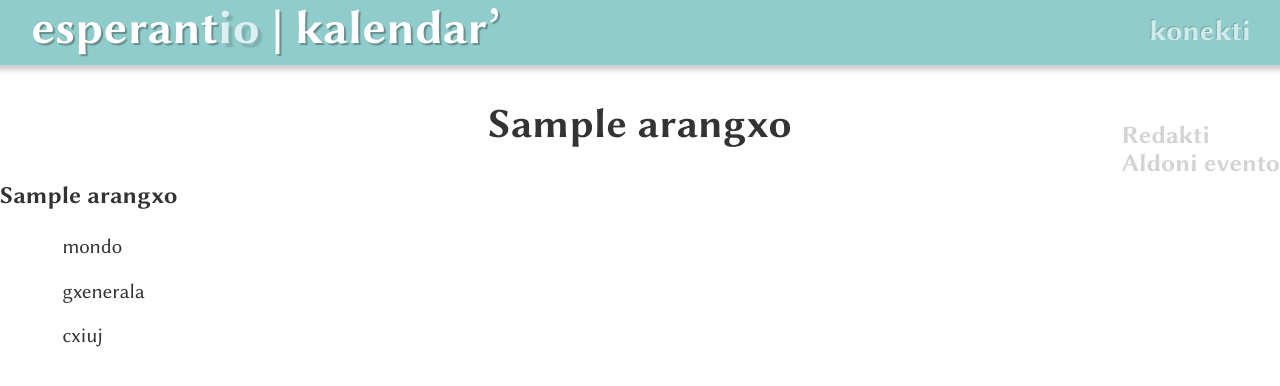
After one commit to batisteo/esperantio, a Django app: a page that uses templates/base.html in a window 1280 px wide. The commit adds this page. Shown: the top 386 px of the page. Run offline with Django 3.2, Linux system fonts and the light colour scheme; tables that the repository leaves empty hold one stand-in row (values such as "Sample post").

Commit message:
Model change of Arangxo-Evento.

```diff
--- a/esperantio/urls.py
+++ b/esperantio/urls.py
@@ -13,19 +13,35 @@ urlpatterns = patterns('',
 
 
 urlpatterns += patterns('evento.views',
-    url(r'^evento/$',
+    url(r'^kal/arangxo/$',
+            view='arangxo_list',
+            name='arangxo_list',),
+
+    url(r'^kal/arangxo/aldoni/$',
+            view='arangxo_create',
+            name='arangxo_create',),
+
+    url(r'^kal/arangxo/(?P<pk>\d+)/$',
+            view='arangxo_detail',
+            name='arangxo_detail',),
+
+    url(r'^kal/arangxo/(?P<pk>\d+)/redakti/$',
+            view='arangxo_update',
+            name='arangxo_update',),
+
+    url(r'^kal/evento/$',
             view='evento_list',
             name='evento_list',),
 
-    url(r'^evento/aldoni/$',
+    url(r'^kal/arangxo/(?P<pk>\d+)/evento/aldoni/$',
             view='evento_create',
             name='evento_create',),
 
-    url(r'^evento/(?P<pk>\d+)/$',
+    url(r'^kal/evento/(?P<pk>\d+)/$',
             view='evento_detail',
             name='evento_detail',),
 
-    url(r'^evento/(?P<pk>\d+)/redakti/$',
+    url(r'^kal/evento/(?P<pk>\d+)/redakti/$',
             view='evento_update',
             name='evento_update',),
 
--- a/evento/models.py
+++ b/evento/models.py
@@ -5,21 +5,34 @@ from django.utils.translation import ugettext_lazy as _
 
 from .elektoj import SKALO_ELEKTOJ, TEMO_ELEKTOJ, PUBLIKO_ELEKTOJ, NB_PARTOPR_ELEKTOJ
 
-class Evento(models.Model):
+
+class Arangxo(models.Model):
     nomo = models.CharField(_("nomo"), max_length=255)
     longa_nomo = models.CharField(_("longa nomo"), max_length=255, blank=True)
     # organizo = models.ForeignKey('evento.Organizo', verbose_name=_("organizo"))
     organizo = models.CharField(_("organizo"), max_length=255, blank=True)
-    retejo = models.URLField(_("retejo"), blank=True)
-    retposxto = models.EmailField(_("retposxto"), blank=True)
-    komenco = models.DateTimeField(_("komenco"), blank=True)
-    fino = models.DateTimeField(_("fino"))
     skalo = models.PositiveSmallIntegerField(_("skalo"),
                 choices=SKALO_ELEKTOJ, max_length=1, null=True, default=0)
     temo = models.PositiveSmallIntegerField(_("temo"),
                 choices=TEMO_ELEKTOJ, max_length=1, null=True, default=0)
     publiko = models.PositiveSmallIntegerField(_("publiko"),
                 choices=PUBLIKO_ELEKTOJ, max_length=1, null=True, default=0)
+
+    class Meta:
+        verbose_name = _("arangxo")
+        verbose_name_plural = _("arangxoj")
+
+    def __unicode__(self):
+        return self.nomo
+
+
+
+class Evento(models.Model):
+    arangxo = models.ForeignKey("evento.Arangxo", verbose_name=_(""))
+    retejo = models.URLField(_("retejo"), blank=True)
+    retposxto = models.EmailField(_("retposxto"), blank=True)
+    komenco = models.DateTimeField(_("komenco"), blank=True)
+    fino = models.DateTimeField(_("fino"))
     adreso = models.CharField(_("adreso"), max_length=255)
     adreso2 = models.CharField(_("adreso kont."), max_length=255, blank=True)
     posxtkodo = models.CharField(_("posxtkodo"), max_length=10, blank=True)
--- /dev/null
+++ b/evento/templates/evento/arangxo_detail.html
@@ -0,0 +1,19 @@
+{% extends 'evento/base_evento.html' %}
+{% load staticfiles %}
+{% load i18n %}
+
+{% block content %}
+    <h2>{{ object.nomo }}</h2>
+    <h3>{{ object.longa_nomo }}</h3>
+    <p class="agoj"><a href="{% url 'arangxo_update' object.pk %}">{% trans "Redakti" %}</a>
+        <br/><a href="{% url 'evento_create' object.pk %}">{% trans "Aldoni evento" %}</a>
+    </p>
+
+
+    <div id="datumoj">
+        <p>{{ object.get_skalo_display }}</p>
+        <p>{{ object.get_temo_display }}</p>
+        <p>{{ object.get_publiko_display }}</p>
+    </div>
+
+{% endblock content %}
--- a/evento/templates/evento/evento_list.html
+++ b/evento/templates/evento/evento_list.html
@@ -4,6 +4,8 @@
 
 {% block content %}
     <h2>{% trans "Eventoj" %}</h2>
+    <p class="agoj"><a href="{% url 'arangxo_create' %}">{% trans "Aldoni arangxo" %}</a></p>
+
     <div id="granda_mapo"></div>
 
     <link rel="stylesheet" href="http://cdn.leafletjs.com/leaflet-0.7.1/leaflet.css" />
--- a/evento/views.py
+++ b/evento/views.py
@@ -2,8 +2,40 @@ from django.views import generic
 from django.shortcuts import render
 from django.core.urlresolvers import reverse
 
-from .forms import EventoForm
-from .models import Evento
+from .forms import ArangxoForm, EventoCreateForm,  EventoForm
+from .models import Arangxo, Evento
+
+
+class ArangxoListView(generic.ListView):
+    model = Arangxo
+
+arangxo_list = ArangxoListView.as_view()
+
+
+class ArangxoDetailView(generic.DetailView):
+    model = Arangxo
+
+arangxo_detail = ArangxoDetailView.as_view()
+
+
+class ArangxoCreateView(generic.CreateView):
+    model = Arangxo
+    form_class = ArangxoForm
+
+    def get_success_url(self):
+        return reverse('arangxo_detail', args=[self.object.id])
+
+arangxo_create = ArangxoCreateView.as_view()
+
+
+class ArangxoUpdateView(generic.UpdateView):
+    model = Arangxo
+    form_class = ArangxoForm
+
+    def get_success_url(self):
+        return reverse('arangxo_detail', args=[self.object.id])
+
+arangxo_update = ArangxoUpdateView.as_view()
 
 
 class EventoListView(generic.ListView):
@@ -20,7 +52,16 @@ evento_detail = EventoDetailView.as_view()
 
 class EventoCreateView(generic.CreateView):
     model = Evento
-    form_class = EventoForm
+    form_class = EventoCreateForm
+
+    def dispatch(self, request, *args, **kwargs):
+        self.pk = kwargs['pk']
+        return super(EventoCreateView, self).dispatch(request, *args, **kwargs)
+
+    def get_form_kwargs(self, *args, **kwargs):
+        kwargs = super(EventoCreateView, self).get_form_kwargs(*args, **kwargs)
+        kwargs['arangxo'] = self.pk
+        return kwargs
 
     def get_success_url(self):
         return reverse('evento_detail', args=[self.object.id])
--- a/templates/base.html
+++ b/templates/base.html
@@ -2,9 +2,9 @@
 {% load staticfiles %}
 {% load i18n %}
 <html lang="eo">
+<meta http-equiv="Content-Type" content="text/html" charset="utf-8" />
 
     <head>
-        <meta http-equiv="Content-Type" content="text/html" charset="utf-8" />
         <title>Esperantio{% block head-title %}{% endblock head-title %}</title>
         <link rel="shortcut icon" type="image/png" href="favicon.png" />
         <link rel="stylesheet" type="text/css" href="{% static 'style.css' %}" />
```
Also changed, not shown: evento/forms.py (+26 -7 lines), evento/templates/evento/arangxo_form.html (added, +12 -0 lines), evento/templates/evento/evento_detail.html (+5 -7 lines), evento/templates/evento/evento_form.html (+11 -6 lines).
